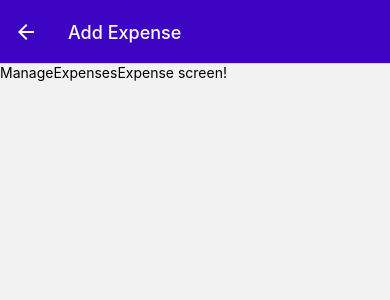
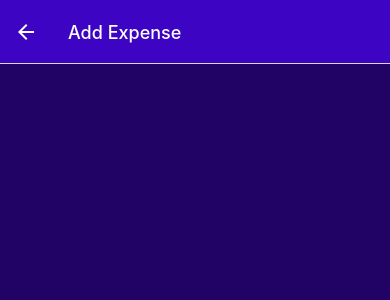
Before and after one commit to koleks92/ExpenseTrackerApp, a React Native app: screen /ManageExpense in a window 390 px wide. Shown: the top 300 px of the page. Built offline with nearby package versions, Linux system fonts and the light colour scheme.

Commit message:
Delete button

```diff
--- a/screens/ManageExpense.js
+++ b/screens/ManageExpense.js
@@ -1,5 +1,7 @@
 import { useLayoutEffect } from 'react';
-import { View, Text } from 'react-native';
+import { View, StyleSheet } from 'react-native';
+import IconButton from '../components/UI/IconButton';
+import { GlobalStyles } from '../constants/styles';
 
 function ManageExpense({ route, navigation }) {
     const editedExpenseId = route.params?.expenseId;
@@ -11,11 +13,33 @@
             });
     }, [navigation, isEditing])
 
+    function deleteExpenseHandler() {};
+
     return (
-        <View>
-            <Text>ManageExpensesExpense screen!</Text>
+        <View style={styles.container}>
+            {isEditing &&
+            <View style={styles.deleteContainer}>
+                <IconButton icon="trash" color={GlobalStyles.colors.error500} size={36} onPress={deleteExpenseHandler}/>
+            </View>
+            }
         </View>
     )
 };
 
 export default ManageExpense;
+
+const styles = StyleSheet.create({
+    container: {
+        flex: 1,
+        padding: 24,
+        backgroundColor: GlobalStyles.colors.primary800
+    },
+    deleteContainer: {
+        marginTop: 16,
+        paddingTop: 8,
+        borderTopWidth: 2,
+        borderTopColor: GlobalStyles.colors.primary200,
+        alignItems: 'center'
+
+    }
+})
```
